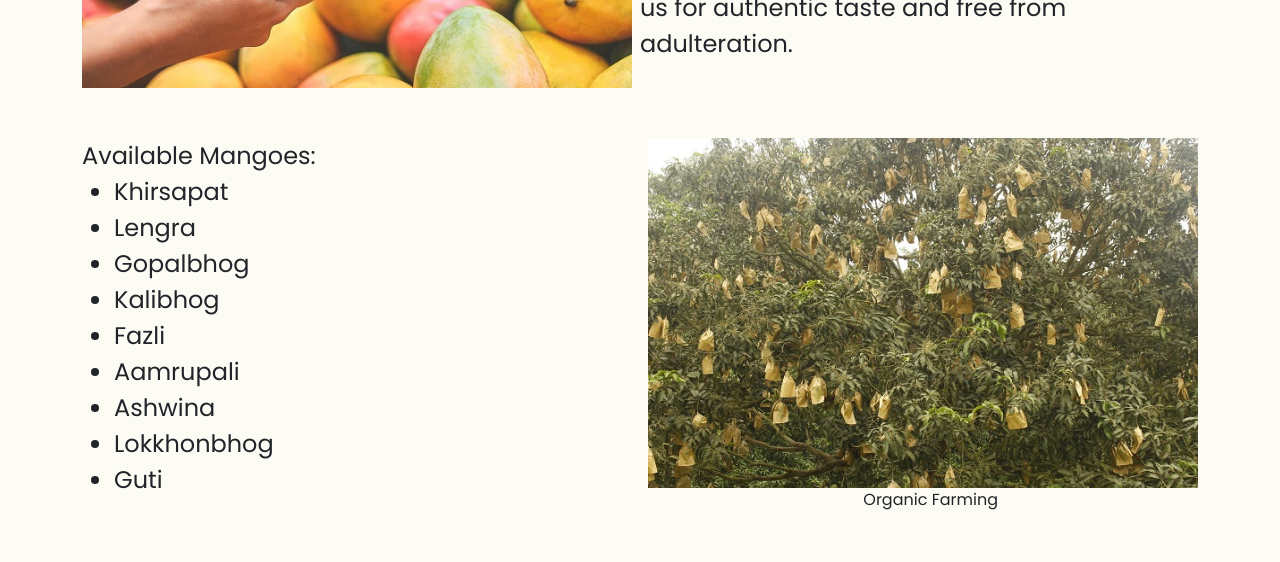
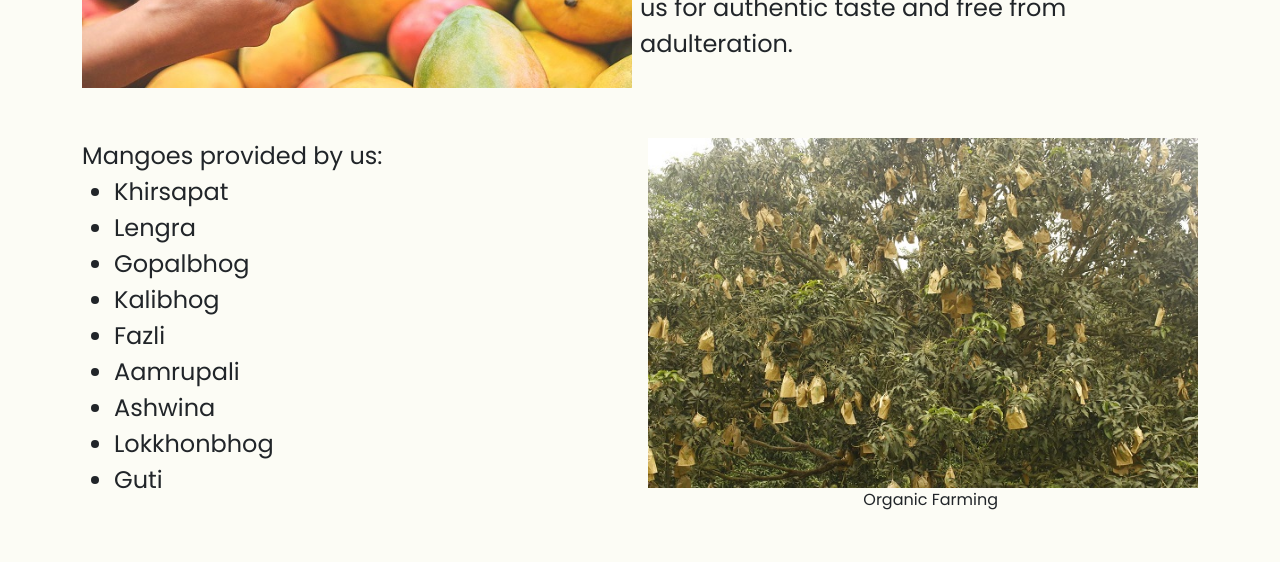
Before and after one commit to Viper4717/tajahat, a React (Create React App) app in the folder frontend/: page / in a window 1280 px wide. Shown: the part 940-1502 px from the top of the page. Built offline with nearby package versions, Linux system fonts and the light colour scheme; no server answers.

Commit message:
Handled unexisting paths

```diff
--- a/frontend/src/App.js
+++ b/frontend/src/App.js
@@ -51,6 +51,7 @@ function App() {
                     <Route exact path="/shipping" element={ (cart != null) && (cart.length) ? <Shipping/> : <Navigate to="/cart" /> } />
                     <Route exact path="/payment" element={ (cart != null) && (cart.length) ? <Payment/> : <Navigate to="/cart" /> } />
                     <Route exact path="/success" element={ orderSuccess ? <Success/> : <Navigate to="/cart" /> } />
+                    <Route path="*" element={<Navigate to="/"/>} />
                 </Routes>
                 <Footer/>
             </BrowserRouter>
--- a/frontend/src/components/home/Home.js
+++ b/frontend/src/components/home/Home.js
@@ -86,7 +86,7 @@ function Home() {
                         </figure>
                     </div>
                     <div className="homeBodyText" data-aos="fade-right">
-                    Available Mangoes:
+                    Mangoes provided by us:
                     <ul>
                         <li>Khirsapat</li>
                         <li>Lengra</li>
```
